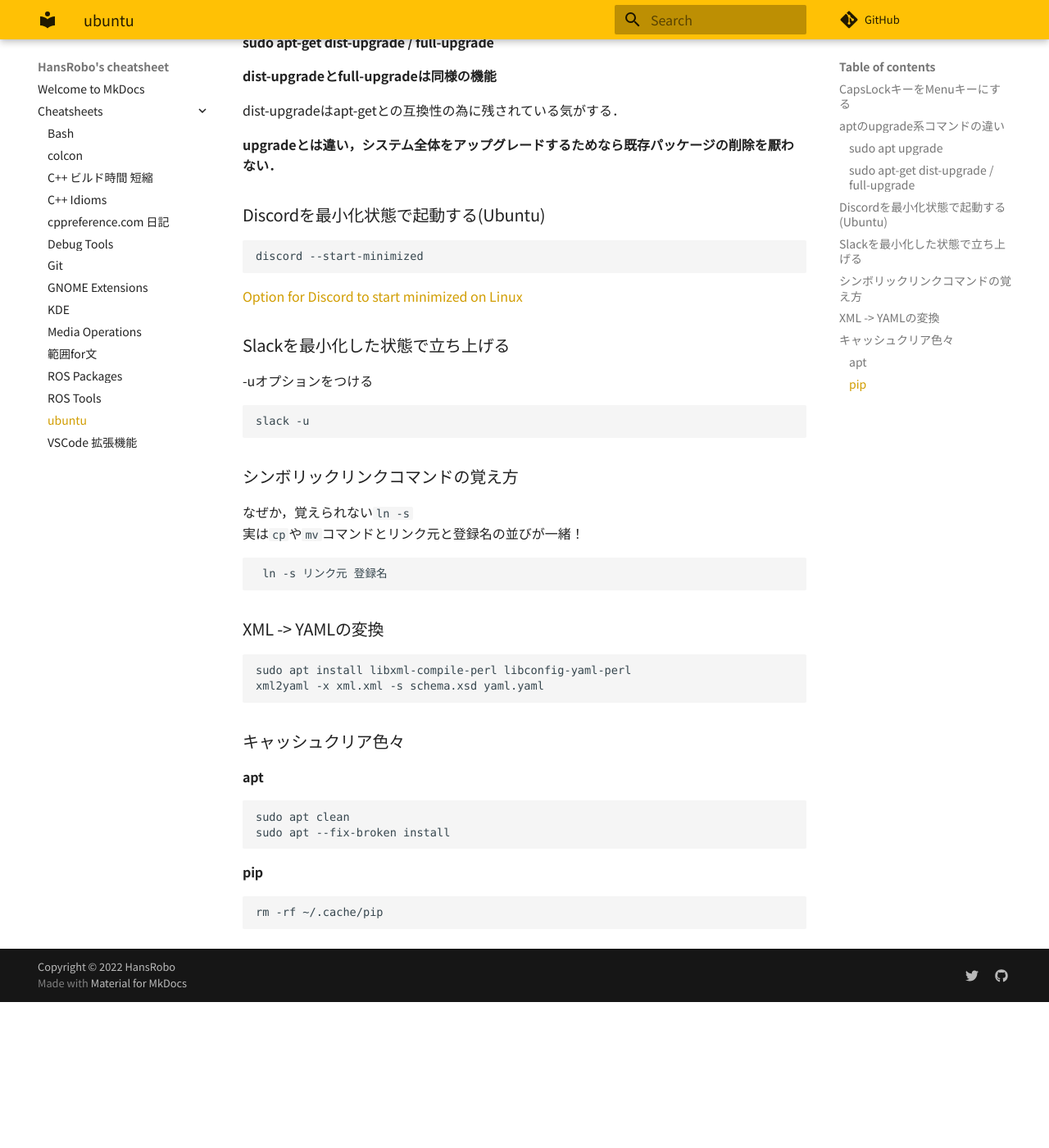
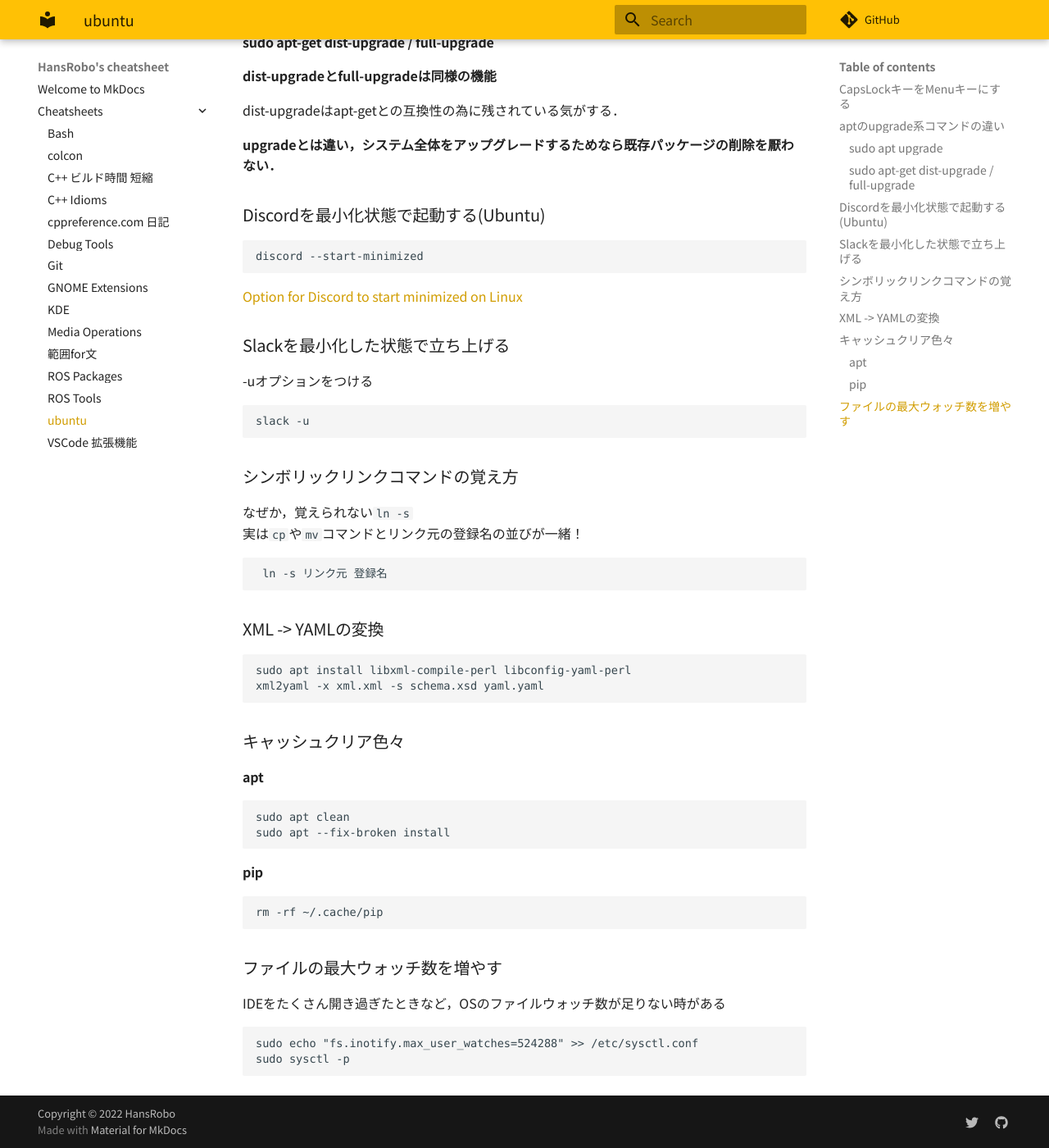
Before and after one commit to HansRobo/mycheatsheet_mkdocs, an MkDocs documentation site: the page built from docs/cheatsheets/ubuntu.md, in a window 1280 px wide and 1400 px high, scrolled down 933 px. Shown: the whole window at 82% size. Built offline with MkDocs 1.6.1 and Material for MkDocs 9.7.7, drawn with Linux system fonts in a browser that asks for light colours; some web fonts are replaced; comment, search, counter and statistics services are not loaded; before the commit the page ends 2155 px from its top, so only the background shows below that.

Commit message:
feat(ubuntu): add how to increase number of file watch

````diff
--- a/docs/cheatsheets/ubuntu.md
+++ b/docs/cheatsheets/ubuntu.md
@@ -71,7 +71,7 @@
 ### シンボリックリンクコマンドの覚え方
 
 なぜか，覚えられない`ln -s`
-実は`cp`や`mv`コマンドとリンク元と登録名の並びが一緒！
+実は`cp`や`mv`コマンドとリンク元の登録名の並びが一緒！
 
 ```bash
  ln -s リンク元 登録名
@@ -98,3 +98,12 @@
 ```bash
 rm -rf ~/.cache/pip
 ```
+
+### ファイルの最大ウォッチ数を増やす
+
+IDEをたくさん開き過ぎたときなど，OSのファイルウォッチ数が足りない時がある
+
+```bash
+sudo echo "fs.inotify.max_user_watches=524288" >> /etc/sysctl.conf
+sudo sysctl -p
+```
````
